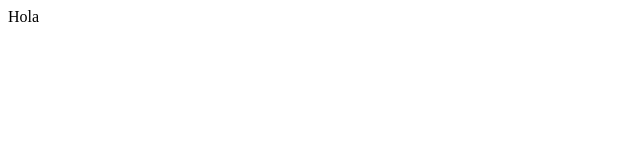
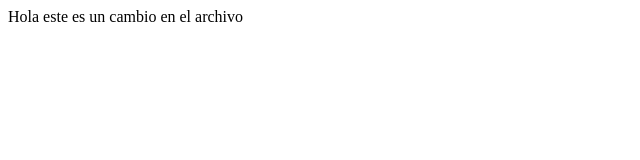
Before and after one commit to grupohernandezalba/sistemasgeo, a plain HTML site: page index.html in a window 1280 px wide. Shown: the whole page, without its empty margins (0-640 px from the left). Drawn offline with Linux system fonts and the light colour scheme.

Commit message:
modifique el index

```diff
--- a/index.html
+++ b/index.html
@@ -5,9 +5,9 @@
     <meta charset="UTF-8">
     <meta name="viewport" content="width=device-width, initial-scale=1.0">
     <meta http-equiv="X-UA-Compatible" content="ie=edge">
-    <title>Index</title>
+    <title>SISTEMAS GEO</title>
 </head>
 <body>
-    Hola
+    Hola este es un cambio en el archivo
 </body>
 </html>
```
